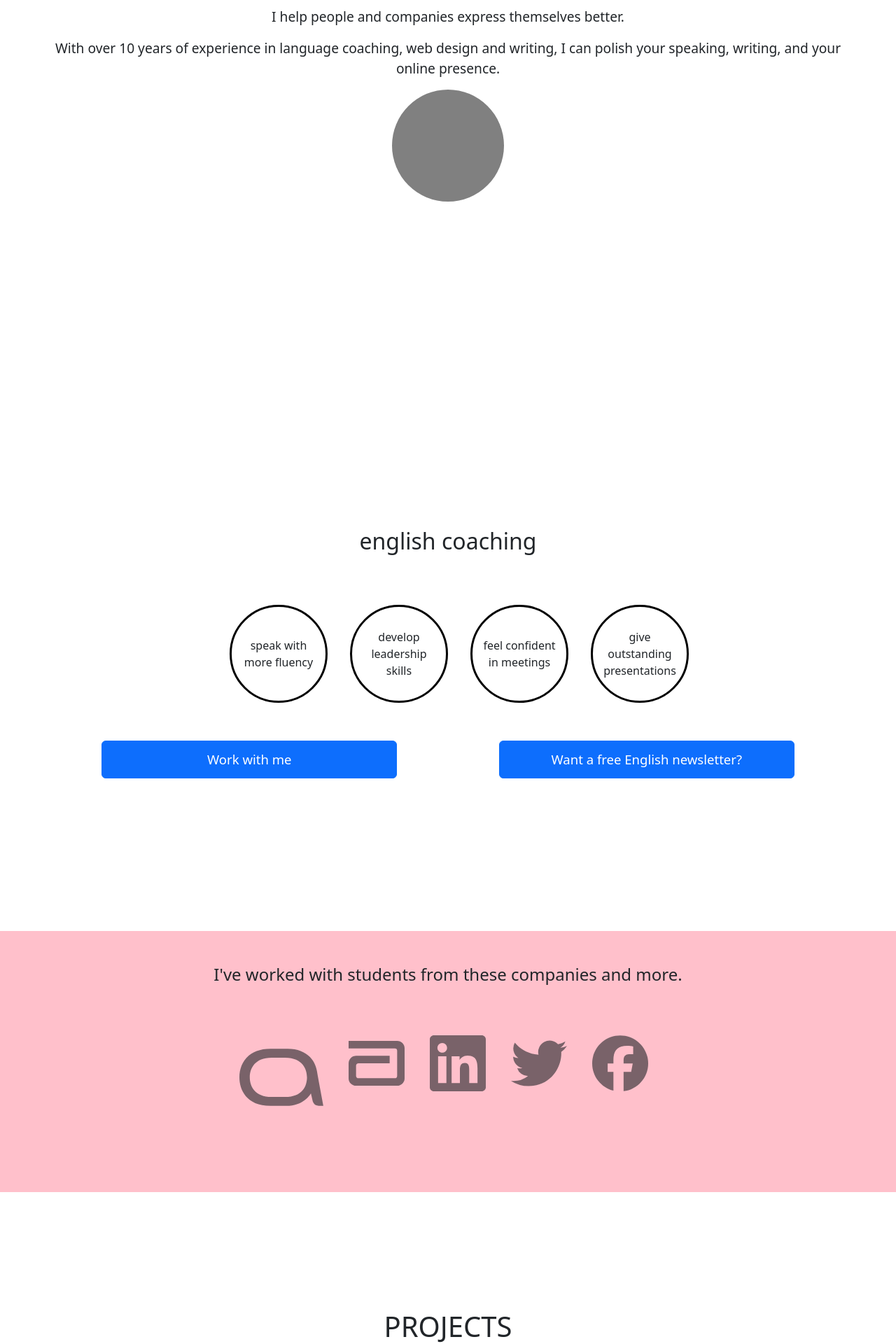
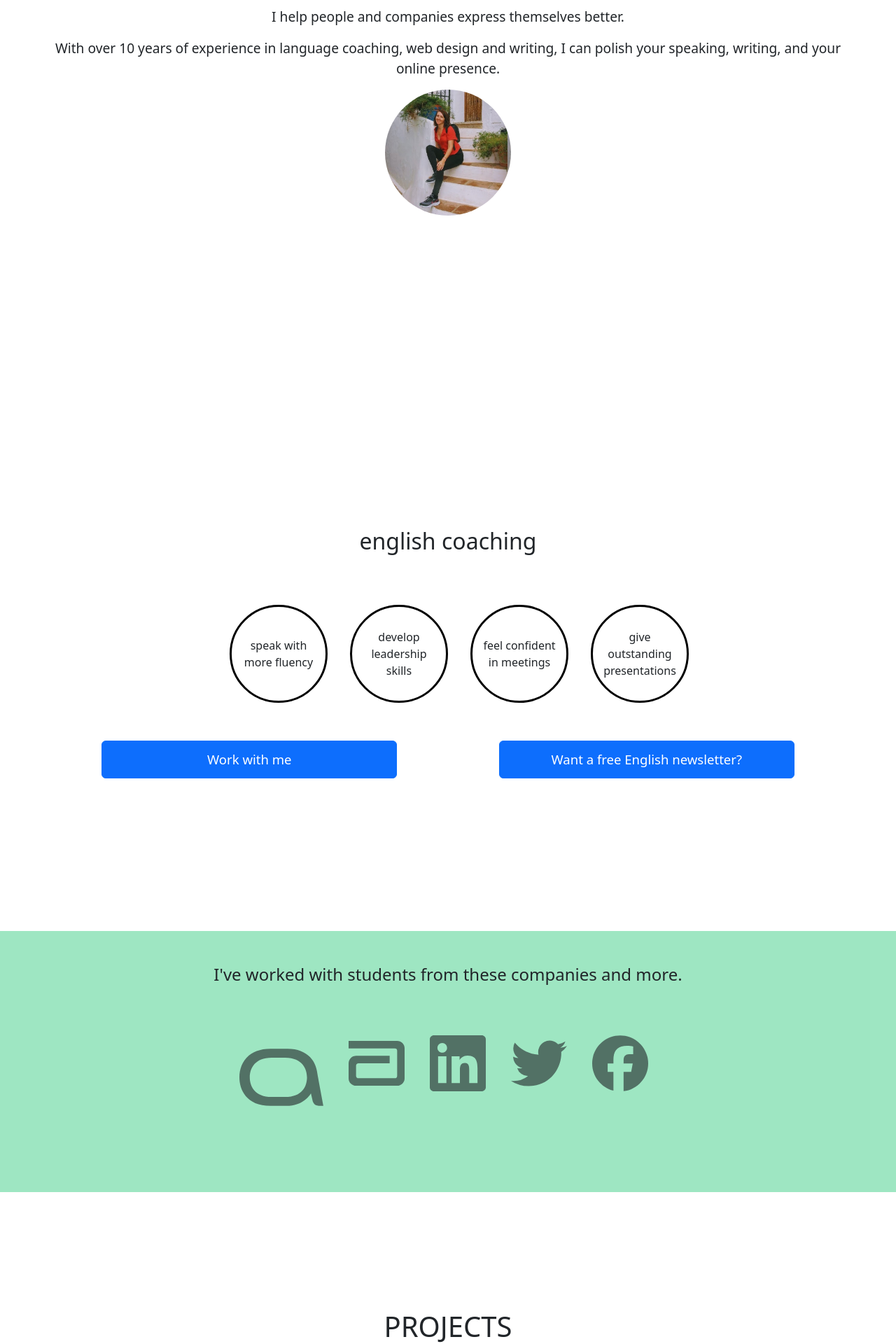
Before and after one commit to dinaspencer/dina-portfolio-redesign, a React (Create React App) app: page / in a window 1280 px wide. Shown: the part 270-2190 px from the top of the page at 70% size. Built offline with nearby package versions, Linux system fonts and the light colour scheme.

Commit message:
Update profile images and colors

```diff
--- a/src/App.css
+++ b/src/App.css
@@ -90,10 +90,10 @@
 
 
 .profile-round {
-  background-color: gray;
-  width: 160px;
-  height: 160px;
-  border-radius: 50%;
+  /* background-color: gray; */
+  width: 180px;
+  height: 180px;
+  border-radius: 100%;
   display: block;
   margin: 0 auto;
 }
@@ -131,7 +131,7 @@
 }
 
 .student-companies {
-  background-color: pink;
+  background-color: #9ee6c2;
   padding: 24px;
   margin-top: -88px;
 }
@@ -185,7 +185,8 @@
 .mid-width-left {
   width: 50%;
   /* margin-right: 50%; */
-  background-color: gray;
+  background-color: #9ee6c2;
+  color: #000;
   padding: 136px 48px 24px 48px;
 
 }
@@ -194,7 +195,7 @@
  max-width: 50%;
  overflow: hidden;
  background-position: center;
- background-color: aqua;
+ background-color: #7bd4e9;
 
 }
 
@@ -207,6 +208,7 @@
 .profile-overlay {
   margin-top: -380px;
    z-index: 10;
+   border-radius: 100%;
 }
 
 #contact-form  {
--- a/src/components/About.js
+++ b/src/components/About.js
@@ -11,7 +11,7 @@ export default function About () {
                 <h1>who am I?</h1>
                 <h5><MdLocationPin />  Zaragoza, Spain</h5>
                 <h5><MdHome /> Winston-Salem, North Carolina</h5>
-                <p>I decided to leave the US and have lived in Spain for over ten years. In Spain I've worked as an auxiliar de conversación in high schools, a community manager in a startup, a digital editor, and a business English communication coach. After much experience navigating the Spanish visa system, I'm now Autónoma with long-term residency.</p>
+                <p>I decided to leave corporate America in 2013 and have lived in Spain for over ten years. In Spain I've worked as an auxiliar de conversación in high schools, a community manager in a startup, a digital editor, and a business English communication coach. After much experience navigating the Spanish visa system, I'm now Autónoma with long-term residency.</p>
                 <p>With a psychology degree and years of teaching experience under my belt, I coach and support business English learners to speak more fluently and feel more confident. I also create speaking games using the React framework to practice coding on a real-world project.</p>
                 <p>Hobbies: personal finance and budgeting, photography, singing in choirs, running, cycling, writing, reading, and learning to code.</p>
             </div>
--- a/src/components/Main.js
+++ b/src/components/Main.js
@@ -7,7 +7,7 @@ export default function Main () {
             <h1>hi, I'm Dina.</h1>
                 <p>I help people and companies express themselves better.</p>
                 <p>With over 10 years of experience in language coaching, web design and writing, I can polish your speaking, writing, and your online presence.</p>
-                <div className="profile-round"></div>
+                <div className="profile-round" style={{backgroundImage:"url(/img/profile.jpg)",  backgroundSize: "contain"}}></div>
 
             </div>
         </section>
```
